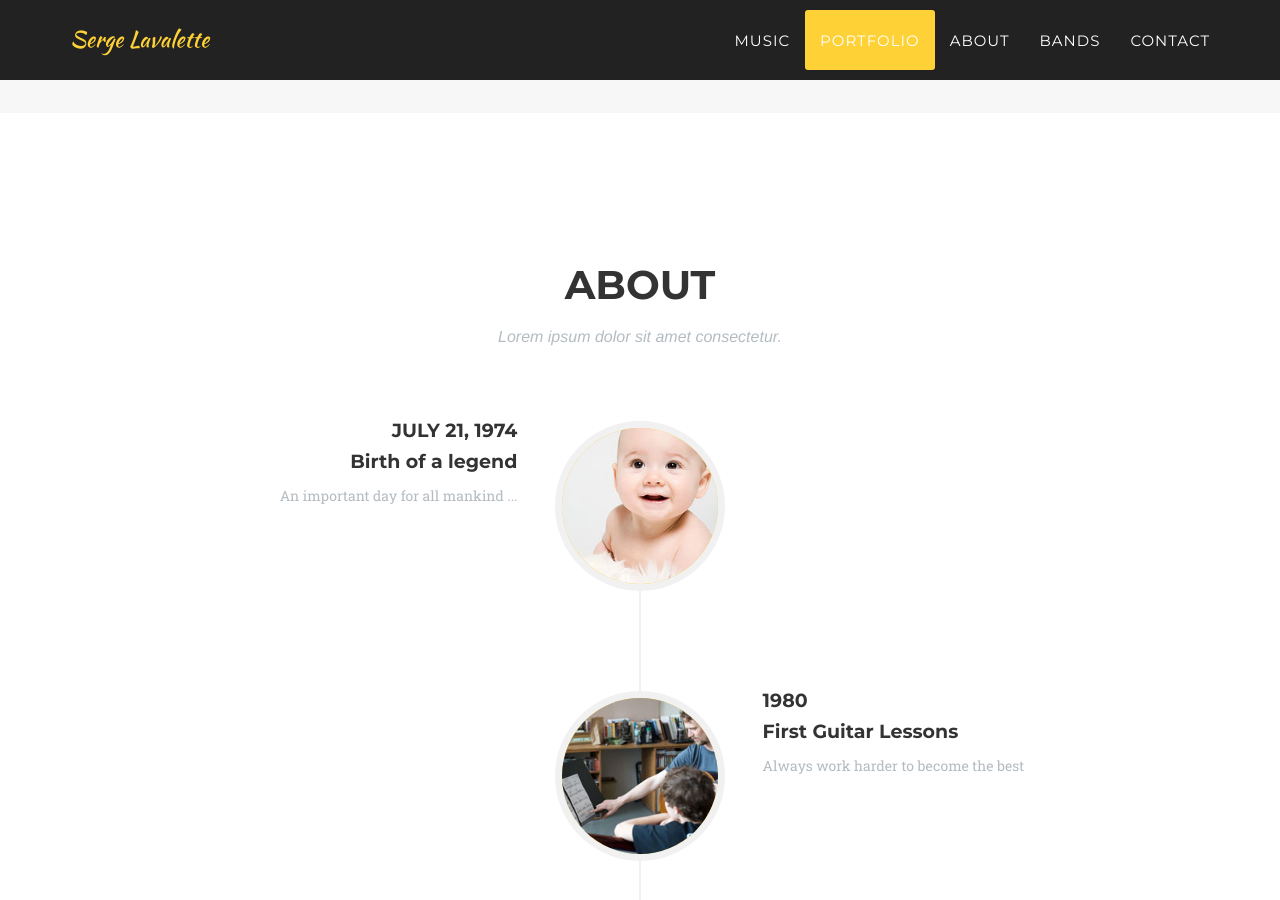
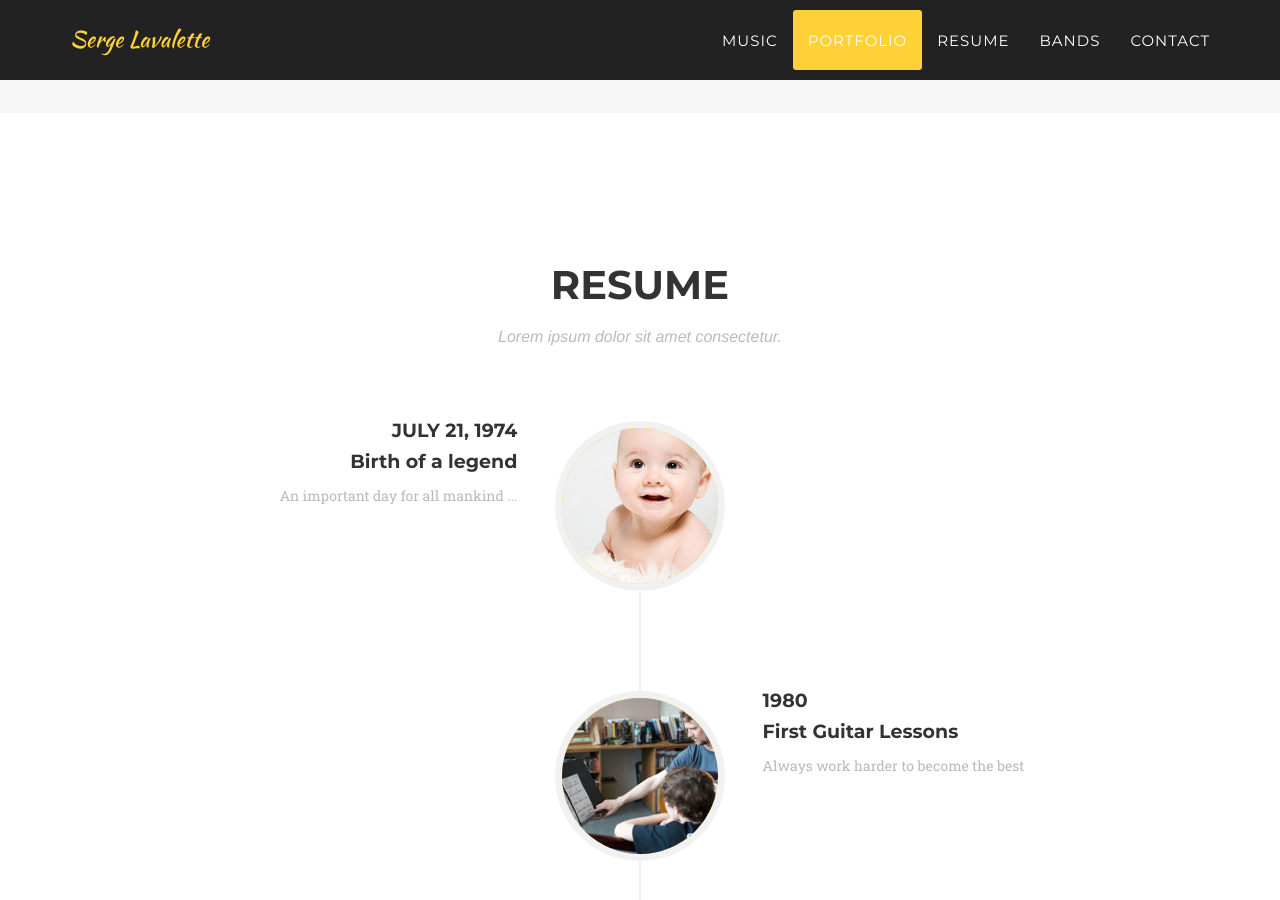
Before and after one commit to slavalette/slavalette.github.io, a Jekyll site: the page built from index.html, in a window 1280 px wide and 900 px high, scrolled down 2595 px. Built offline with Jekyll 4.4.1, drawn with Linux system fonts in a browser that asks for light colours; some web fonts are replaced.

Commit message:
Replace about by resume

```diff
--- a/_includes/header.html
+++ b/_includes/header.html
@@ -25,7 +25,7 @@
                         <a class="page-scroll" href="#portfolio">Portfolio</a>
                     </li>
                     <li>
-                        <a class="page-scroll" href="#about">About</a>
+                        <a class="page-scroll" href="#resume">Resume</a>
                     </li>
                     <li>
                         <a class="page-scroll" href="#band">Bands</a>
--- a/_includes/about.html
+++ b/_includes/resume.html
@@ -1,9 +1,9 @@
-<!-- About Section -->
-    <section id="about">
+<!-- Resume Section -->
+    <section id="resume">
         <div class="container">
             <div class="row">
                 <div class="col-lg-12 text-center">
-                    <h2 class="section-heading">About</h2>
+                    <h2 class="section-heading">Resume</h2>
                     <h3 class="section-subheading text-muted">Lorem ipsum dolor sit amet consectetur.</h3>
                 </div>
             </div>
@@ -18,7 +18,7 @@
                       <li class="timeline-inverted">
                       {% endif %}
                         <div class="timeline-image">
-                              <img class="img-circle img-responsive" src="img/about/{{ step.img }}" alt="{{ step.alt }}">
+                              <img class="img-circle img-responsive" src="img/resume/{{ step.img }}" alt="{{ step.alt }}">
                           </div>
                           <div class="timeline-panel">
                               <div class="timeline-heading">
--- a/_layouts/default.html
+++ b/_layouts/default.html
@@ -9,7 +9,7 @@
     {% include header.html %}
     {% include music.html %}
     {% include portfolio_grid.html %}
-    {% include about.html %}
+    {% include resume.html %}
     {% include band.html %}
     {% include contact.html %}
     {% include footer.html %}
--- a/js/jqBootstrapValidation.js
+++ b/js/jqBootstrapValidation.js
@@ -860,7 +860,7 @@
 	};
 
 	var getValue = function ($this) {
-		// Extract the value we're talking about
+		// Extract the value we're talking resume
 		var value = $this.val();
 		var type = $this.attr("type");
 		if (type === "checkbox") {
```
Also changed, not shown: img/resume/baby.jpg (renamed from img/about/baby.jpg), img/resume/guitar-lessons.jpg (renamed from img/about/guitar-lessons.jpg), img/resume/live.jpg (renamed from img/about/live.jpg), img/resume/record.jpg (renamed from img/about/record.jpg), js/jquery-1.11.0.js, 1 other file.
